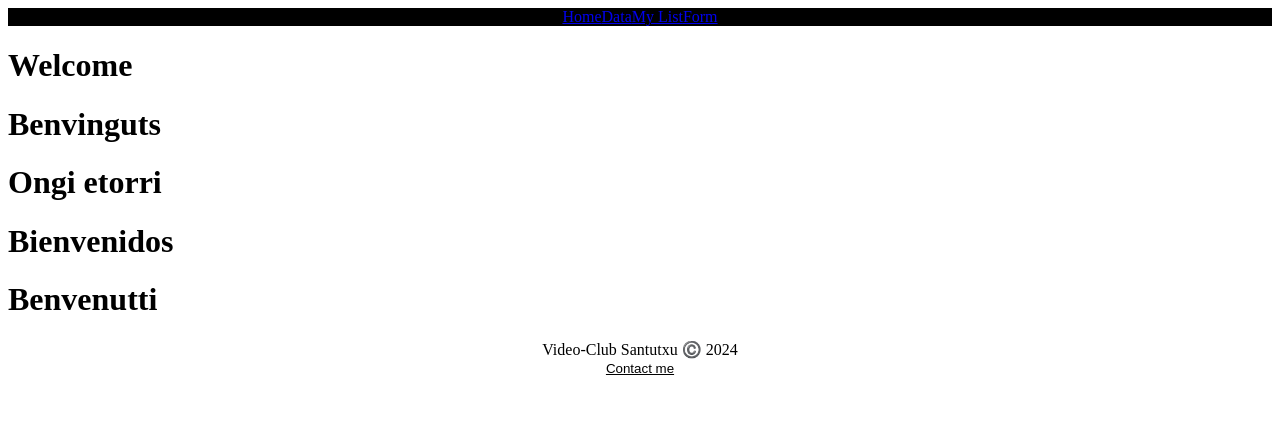
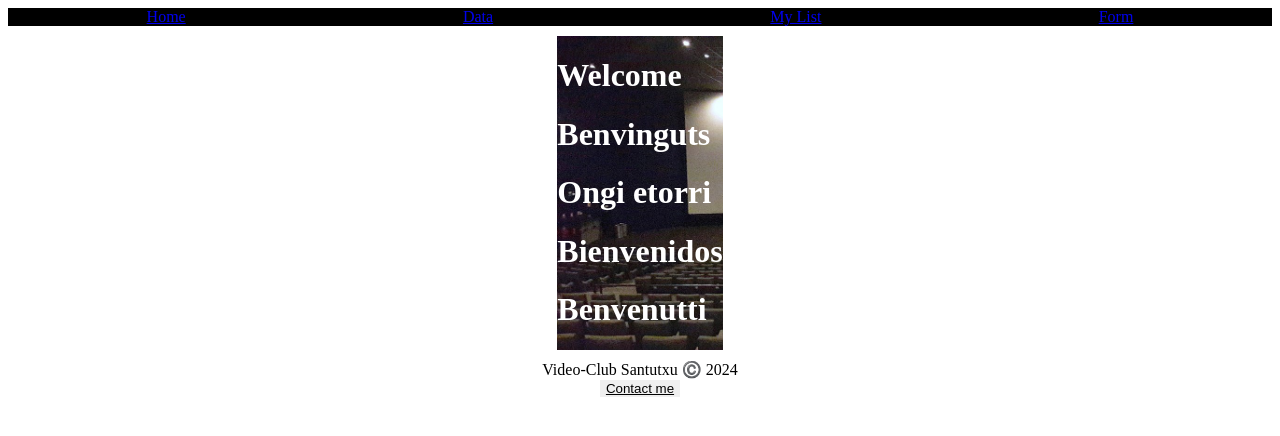
Before and after one commit to Saymar567/Movie-app, a React (Vite) app: page / in a window 1280 px wide. Shown: the top 436 px of the page. Built offline with nearby package versions, Linux system fonts and the light colour scheme; the HTML template or start-up script is replaced by a standard one.

Commit message:
tenth commit

```diff
--- a/src/Pages/AllMoviesDetails.jsx
+++ b/src/Pages/AllMoviesDetails.jsx
@@ -30,8 +30,8 @@ function AllMoviesDetails() {
             <p>Popularity: {movieCard.popularity}</p>
             <p>Votes: {movieCard.vote_count}</p>
             <p>Average: {movieCard.vote_average}</p>
-
-            <Link to={`/movies/${movieId}`}><button>Go back</button></Link>
+          <button className="btn-like"> <img src="/src/images/icons8-best-67.png" alt="like button" /> </button>
+            <Link to={`/movies/1`}><button>Go back</button></Link>
             </section>)
         }
         </>
--- a/src/Pages/ContactForm.jsx
+++ b/src/Pages/ContactForm.jsx
@@ -8,7 +8,7 @@ const ContactForm = ()=>{
         message: "",
         mail: ""
     }
-    const handleSubmit = ()=>{
+    const handleSubmit = (event)=>{
         event.preventDefault();
 
     }
--- a/src/Pages/FormPage.jsx
+++ b/src/Pages/FormPage.jsx
@@ -17,10 +17,10 @@ function FormPage(){
 <input type="text" name="name" />
 <label htmlFor="year">Year </label>
 <input type="number" name="number" />
-<label htmlFor="Message">Message </label>
+<label htmlFor="Message">Overview </label>
 <input type="text" name="message"/>
-<label htmlFor="Image">Mail</label>
-<input type="image" name="mail" />
+<label htmlFor="Image">Poster</label>
+<input type="image" name="image" />
 <button>Send</button>
             </form>
         </div>
--- a/src/Pages/HomePage.jsx
+++ b/src/Pages/HomePage.jsx
@@ -1,12 +1,12 @@
 function HomePage(){
     return(
-        <>
+        <div className="homepage">
         <h1>Welcome</h1>
         <h1>Benvinguts</h1>
         <h1>Ongi etorri</h1>
         <h1>Bienvenidos</h1>
         <h1>Benvenutti</h1>
-        </>
+        </div>
     )
 }
 export default HomePage
--- a/src/Pages/MoviesPage.jsx
+++ b/src/Pages/MoviesPage.jsx
@@ -41,9 +41,11 @@ const MoviesPage = ({movies, setMovies})=> {
 </div>
             )
         })}
-        {q > 2 && (<div><Link to={`/movies/1`}><button>First page</button></Link> </div>)}
-        {q <= 469 && createPages()}
+       <section className="subsection">
+        {q >= 2 && (<div><Link to={`/movies/1`}><button>First page</button></Link> </div>)}
+        <a className="pages">{createPages()}</a>
         {q < 469 && (<div><Link to={`/movies/469`}><button>Last Page</button></Link> </div>)}
+       </section>
         </div>
     )
     }
--- a/src/Styles/App.css
+++ b/src/Styles/App.css
@@ -2,6 +2,30 @@
    padding: 0;
    margin: 0;
    box-sizing: border-box;
+   background-size: cover;
+   display: flex;
+   flex-direction: column;
+   justify-content: center;
+   align-items: center;
+
+}
+.navbar {
+    background-color: black;
+    width: 100%;
+    display: flex;
+    justify-content: space-around;
+    margin-bottom: 10px;
+    color: white;
+}
+.homepage{
+    display: absolute;
+    background-image: url("/src/Images/Sala_de_cine.jpg");
+   background-size: cover ;
+}
+.homepage h1 {
+    display: relative;
+    color: white;
+
 }
 .section-card{
         display: flex;
@@ -19,10 +43,23 @@
     border: 4px solid black;
     border-radius: 10% ;
 }
+.section-card div {
+    display: flex;
+    justify-content: center;
+    align-items: center;
+    flex-direction: column;
+}
+.subsection {
+    display: flex;
+    flex-direction: row;
+}
+
+
 .card-container {
     display: flex;
     flex-direction: column;
     align-items: center;
+    justify-content: center;
     border-radius: 10px;
     border: 1px solid black;
     width: 350px;
@@ -34,9 +71,44 @@
     border-radius: 30%;
     border: 1px solid black;
     width: 100px
+}
 
+.btn-like img {
+    width: 19px
+}
+.btn-like {
+    border: none;
+    text-decoration: none;
+    background-color: none;
+    cursor: pointer;
+    display: flex;
+    justify-content: center;
+    align-items: center;
+    width: 24px;
+    height: 24px;
+    border-radius: 50%;
+    padding-top: 4px;
+    border-bottom: 35px;
+    margin: 0 auto;
+}
+.btn-like:hover {
+    transition: 0.2s;
+    background-color: #a9a7a7;
+  }
 
-}
+  .btn-like.selected {
+    cursor: pointer;
+    display: flex;
+    justify-content: center;
+    align-items: center;
+    width: 34px;
+    height: 34px;
+    border-radius: 50%;
+    padding-top: 4px;
+    margin: 0 auto;
+    background-color: #fd9a9a;
+  }
+
 
 .form-content {
     display: flex;
@@ -48,10 +120,10 @@
     justify-content: center;
     align-items: center;
     flex-direction: column;
+    margin-top: 10px;
 }
 .footer button {
     border: none;
     text-decoration: underline;
-    background-color: white;
     cursor: pointer;
 }
--- a/src/Styles/Navbar.css
+++ b/src/Styles/Navbar.css
@@ -4,10 +4,3 @@
     justify-content: center;
 
 }
-
-details {
-    display: flex;
-    justify-content: center;
-    align-items: center;
-border: 1px solid black;
-}
```
Also changed, not shown: src/Images/Sala_de_cine.jpg (added), src/Images/icons8-best-67.png (added).
